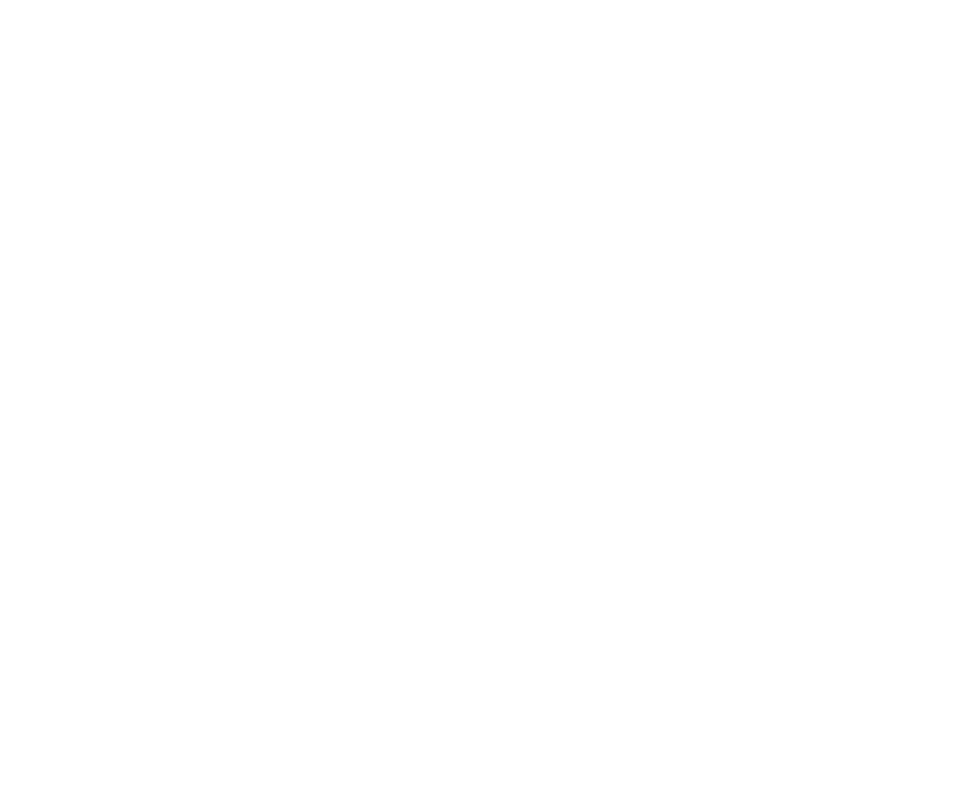
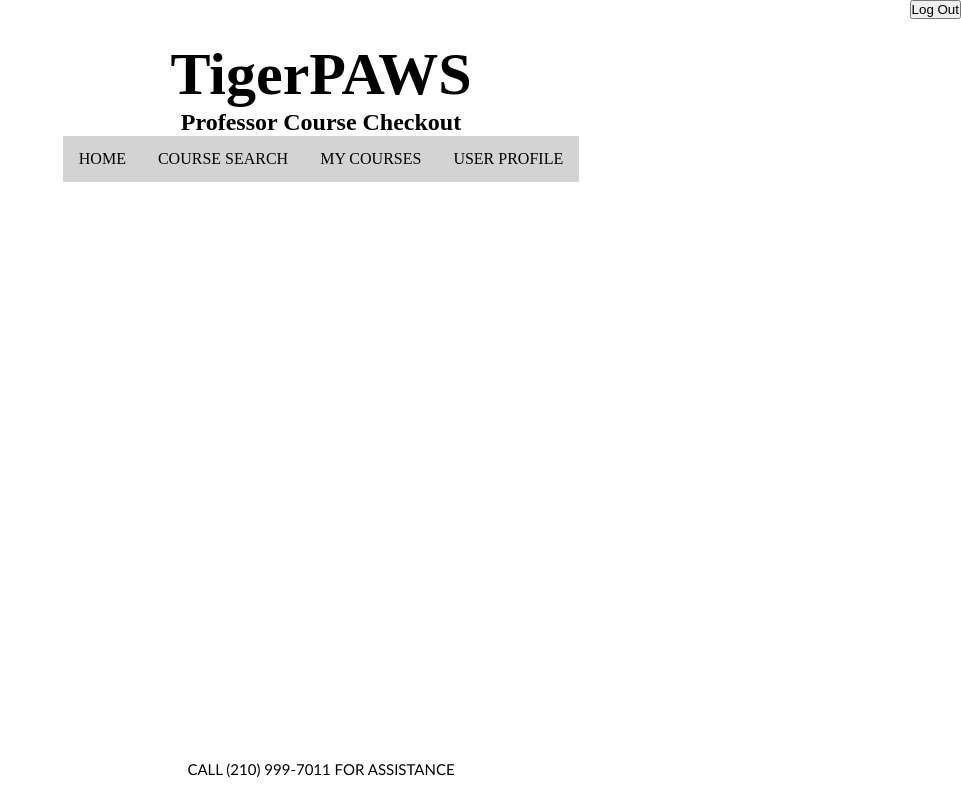
Before and after one commit to CSCI-3321-Software-Engineering/frontend, an Angular app: page /professor-course-checkout in a window 1280 px wide. Before the commit this address led to /. Shown: the whole page, without its empty margins (319-1280 px from the left). Built offline with nearby package versions, Linux system fonts and the light colour scheme.

Commit message:
all prof blank pages

```diff
--- a/src/app/app.module.ts
+++ b/src/app/app.module.ts
@@ -15,6 +15,8 @@
 import { ProfessorUserComponent } from './components/professor-user/professor-user.component';
 import { ProfessorMyCoursesComponent } from './components/professor-my-courses/professor-my-courses.component';
 import { ProfessorEditCoursesComponent } from './components/professor-edit-courses/professor-edit-courses.component';
+import { ProfessorCourseRegisterComponent } from './components/professor-course-register/professor-course-register.component';
+import { ProfessorCourseCheckoutComponent } from './components/professor-course-checkout/professor-course-checkout.component';
 
 
 @NgModule({
@@ -28,7 +30,9 @@
     ProfessorLandingComponent,
     ProfessorUserComponent,
     ProfessorMyCoursesComponent,
-    ProfessorEditCoursesComponent
+    ProfessorEditCoursesComponent,
+    ProfessorCourseRegisterComponent,
+    ProfessorCourseCheckoutComponent
   ],
   imports: [
     BrowserModule,
--- /dev/null
+++ b/src/app/components/professor-course-checkout/professor-course-checkout.component.css
@@ -0,0 +1,19 @@
+nav{
+    height:5vh;
+    /*Or fixed pixel unit*/
+}
+
+section {
+    text-align: center;
+    height: calc(90vh);
+    /* - Height: calc(100vh - (navheight + footer))
+       - Over flow y make the dive scrollable
+    when it exceed the fixed height*/
+    overflow-y: auto;
+    transition: all 0.5s;
+    /* background: url('./Bgnd.jpg')no-repeat center center fixed; */
+    -webkit-background-size: cover;
+    -o-background-size: cover;
+    -moz-background-size: cover;
+    background-size: cover;
+}
--- /dev/null
+++ b/src/app/components/professor-course-checkout/professor-course-checkout.component.html
@@ -0,0 +1,18 @@
+<nav>
+    <app-header></app-header>
+</nav>
+
+<section class = "hero is-primary is-bold is-fullheight">
+    <div class = "hero-body">
+        <div class = "container has text-centered">
+            <h1 class="text-font" style="font-size: 60px;">
+                TigerPAWS
+            </h1>
+            <h1 class = "title">
+                Professor Course Checkout
+            </h1>
+            <app-menubar></app-menubar>
+        </div>
+    </div>
+    <app-footer></app-footer>
+</section>
--- /dev/null
+++ b/src/app/components/professor-course-register/professor-course-register.component.css
@@ -0,0 +1,19 @@
+nav{
+    height:5vh;
+    /*Or fixed pixel unit*/
+}
+
+section {
+    text-align: center;
+    height: calc(90vh);
+    /* - Height: calc(100vh - (navheight + footer))
+       - Over flow y make the dive scrollable
+    when it exceed the fixed height*/
+    overflow-y: auto;
+    transition: all 0.5s;
+    /* background: url('./Bgnd.jpg')no-repeat center center fixed; */
+    -webkit-background-size: cover;
+    -o-background-size: cover;
+    -moz-background-size: cover;
+    background-size: cover;
+}
--- /dev/null
+++ b/src/app/components/professor-course-register/professor-course-register.component.html
@@ -0,0 +1,18 @@
+<nav>
+    <app-header></app-header>
+</nav>
+
+<section class = "hero is-primary is-bold is-fullheight">
+    <div class = "hero-body">
+        <div class = "container has text-centered">
+            <h1 class="text-font" style="font-size: 60px;">
+                TigerPAWS
+            </h1>
+            <h1 class = "title">
+                Professor Course Register
+            </h1>
+            <app-menubar></app-menubar>
+        </div>
+    </div>
+    <app-footer></app-footer>
+</section>
```
Also changed, not shown: src/app/app-routing.module.ts (+10 -0 lines), src/app/components/professor-course-checkout/professor-course-checkout.component.ts (added, +10 -0 lines), src/app/components/professor-course-register/professor-course-register.component.ts (added, +10 -0 lines), 2 other files (tests, documents, lock files or other folders).
